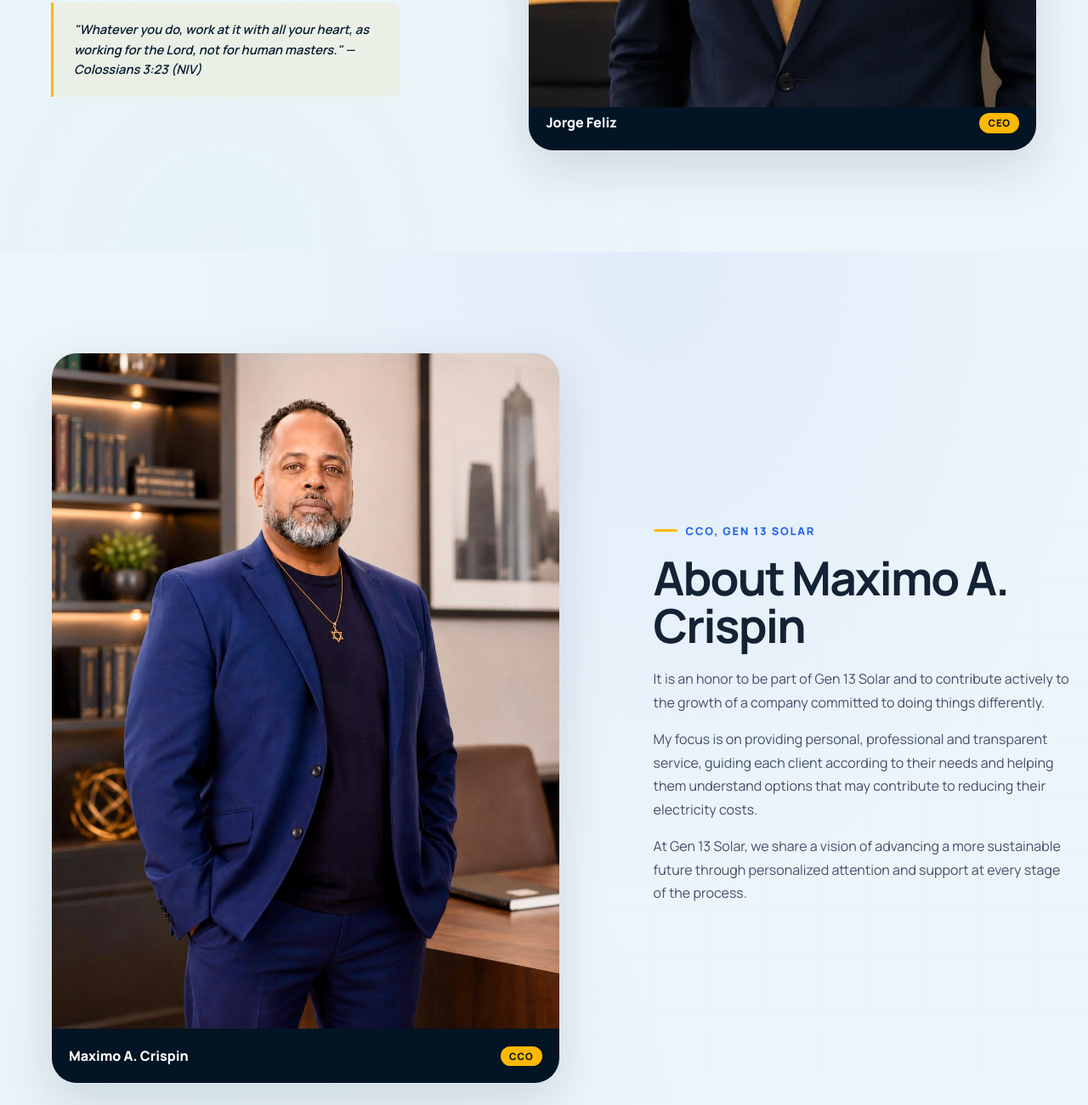
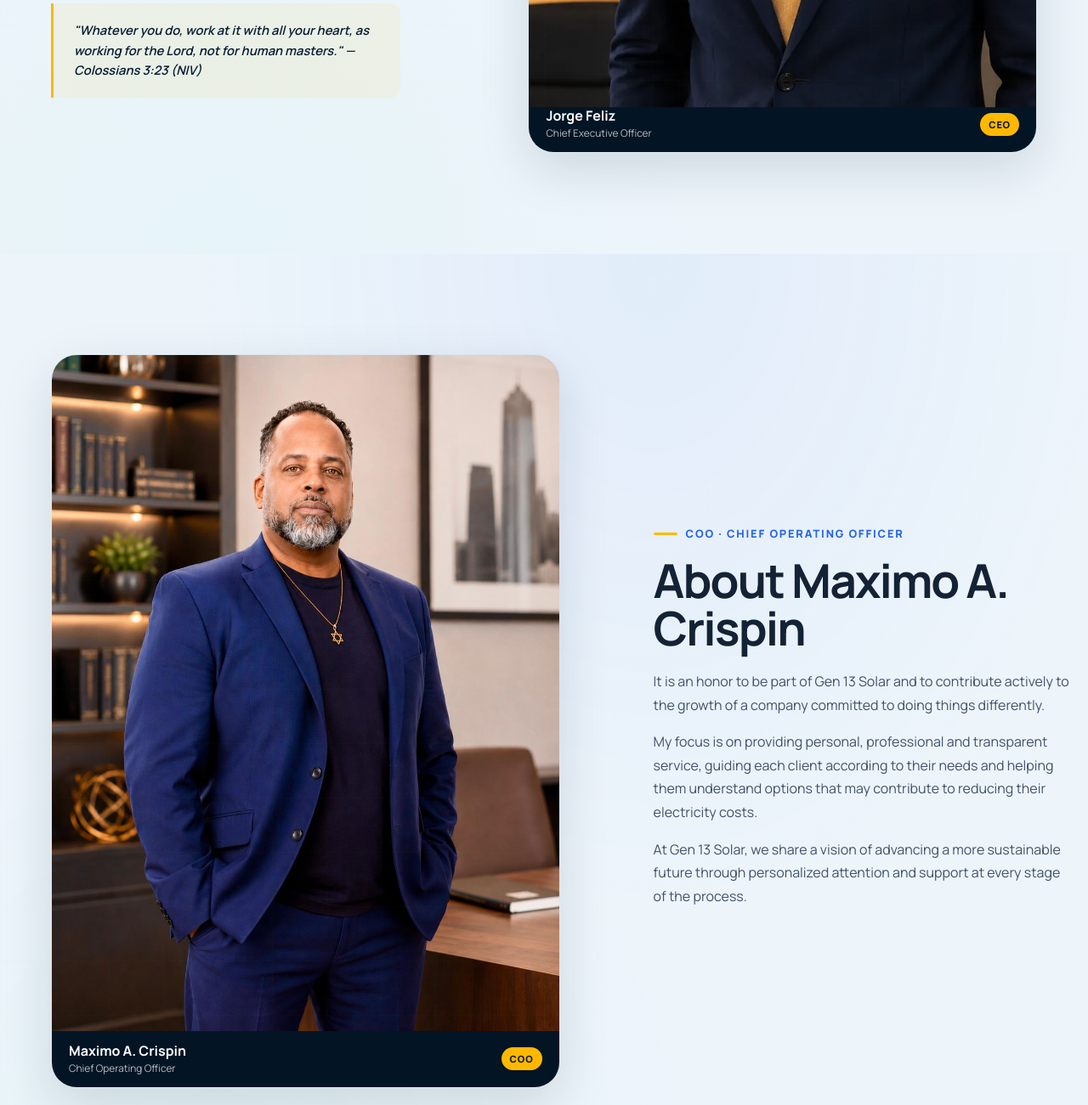
Before and after one commit to emmaneul-rd/gen13solar, a website: page about.html in a window 1280 px wide. Shown: the part 3559-4860 px from the top of the page at 85% size. Drawn offline with Linux system fonts and the light colour scheme.

Commit message:
fix: correct executive roles and show full titles

```diff
--- a/about.html
+++ b/about.html
@@ -15,7 +15,7 @@
   <link rel="preconnect" href="https://fonts.googleapis.com">
   <link rel="preconnect" href="https://fonts.gstatic.com" crossorigin>
   <link href="https://fonts.googleapis.com/css2?family=Manrope:wght@400;500;600;700;800&display=swap" rel="stylesheet">
-  <link rel="stylesheet" href="assets/css/styles.css?v=20260726-3">
+  <link rel="stylesheet" href="assets/css/styles.css?v=20260726-4">
   <meta property="og:type" content="website">
   <meta property="og:title" content="About Gen 13 Solar | Community-First Solar in North Texas">
   <meta property="og:description" content="Learn about Gen 13 Solar, our mission, vision and community-first approach to residential and commercial solar in Dallas–Fort Worth.">
@@ -73,7 +73,7 @@
 <section class="section section-bluewash solar-grid founder-section" aria-labelledby="founder-title" id="founder">
     <div class="container split split--wide">
       <div class="reveal-left">
-        <p class="eyebrow" data-i18n="founder.eyebrow">CEO, Gen 13 Solar</p>
+        <p class="eyebrow" data-i18n="founder.eyebrow">CEO · Chief Executive Officer</p>
         <h2 id="founder-title" data-i18n="founder.title">Meet Jorge Feliz</h2>
         <div class="founder-text-reveal">
           <p data-i18n="founder.bio1">Jorge Feliz founded Gen 13 Solar with a clear mission: to help homeowners, businesses, churches and nonprofits take control of their energy costs through honest advice, quality workmanship and long-term value.</p>
@@ -90,10 +90,13 @@
         <blockquote class="founder-verse reveal" data-i18n="founder.verse">"Whatever you do, work at it with all your heart, as working for the Lord, not for human masters." — Colossians 3:23 (NIV)</blockquote>
       </div>
       <figure class="media-frame reveal-right founder-photo-wrap">
-        <img src="assets/images/founder.webp" alt="Jorge Feliz, CEO of Gen 13 Solar" class="founder-photo founder-photo--jorge" loading="lazy">
+        <img src="assets/images/founder.webp" alt="Jorge Feliz, CEO · Chief Executive Officer" class="founder-photo founder-photo--jorge" loading="lazy">
         <figcaption class="founder-identity">
-          <strong class="founder-identity__name">Jorge Feliz</strong>
-          <span class="founder-identity__role" data-i18n="team.person1.role">CEO</span>
+          <div class="founder-identity__person">
+            <strong data-i18n="team.person1.name">Jorge Feliz</strong>
+            <span data-i18n="team.person1.fullRole">Chief Executive Officer</span>
+          </div>
+          <span class="founder-identity__badge" data-i18n="team.person1.role">CEO</span>
         </figcaption>
       </figure>
     </div>
@@ -102,7 +105,7 @@
   <section class="section section-bluewash solar-grid founder-section" aria-labelledby="cofounder-title" id="cofounder">
     <div class="container split split--wide" style="direction:rtl">
       <div class="reveal-left" style="direction:ltr">
-        <p class="eyebrow" data-i18n="cofounder.eyebrow">CCO, Gen 13 Solar</p>
+        <p class="eyebrow" data-i18n="cofounder.eyebrow">COO · Chief Operating Officer</p>
         <h2 id="cofounder-title" data-i18n="cofounder.title">Meet Maximo A. Crispin</h2>
         <div class="founder-text-reveal">
           <p data-i18n="cofounder.bio1">It is an honor to be part of Gen 13 Solar and to contribute actively to the growth of a company committed to doing things differently.</p>
@@ -115,10 +118,13 @@
         </div>
       </div>
       <figure class="media-frame reveal-right founder-photo-wrap" style="direction:ltr">
-        <img src="assets/images/maximo-crispin.jpg" alt="Maximo A. Crispin, CCO of Gen 13 Solar" class="founder-photo founder-photo--maximo" loading="lazy">
+        <img src="assets/images/maximo-crispin.jpg" alt="Maximo A. Crispin, COO · Chief Operating Officer" class="founder-photo founder-photo--maximo" loading="lazy">
         <figcaption class="founder-identity">
-          <strong class="founder-identity__name">Maximo A. Crispin</strong>
-          <span class="founder-identity__role" data-i18n="team.person2.role">CCO</span>
+          <div class="founder-identity__person">
+            <strong data-i18n="team.person2.name">Maximo A. Crispin</strong>
+            <span data-i18n="team.person2.fullRole">Chief Operating Officer</span>
+          </div>
+          <span class="founder-identity__badge" data-i18n="team.person2.role">COO</span>
         </figcaption>
       </figure>
     </div>
@@ -227,7 +233,7 @@
     <a class="floating-contact__btn floating-contact__btn--phone" href="tel:+19402067006" aria-label="Call Gen 13 Solar at +1 (940) 206-7006" title="Call +1 (940) 206-7006"><svg viewBox="0 0 24 24" aria-hidden="true"><path d="M22 16.92v3a2 2 0 01-2.18 2 19.79 19.79 0 01-8.63-3.07 19.5 19.5 0 01-6-6 19.79 19.79 0 01-3.07-8.67A2 2 0 014.11 2h3a2 2 0 012 1.72 12.84 12.84 0 00.7 2.81 2 2 0 01-.45 2.11L8.09 9.91a16 16 0 006 6l1.27-1.27a2 2 0 012.11-.45 12.84 12.84 0 002.81.7A2 2 0 0122 16.92z"/></svg></a>
     <a class="floating-contact__btn floating-contact__btn--wa" data-whatsapp aria-label="Chat on WhatsApp" title="WhatsApp Gen 13 Solar"><svg viewBox="0 0 24 24" aria-hidden="true"><path d="M17.472 14.382c-.297-.149-1.758-.867-2.03-.967-.273-.099-.471-.148-.67.15-.197.297-.767.966-.94 1.164-.173.199-.347.223-.644.075-.297-.15-1.255-.463-2.39-1.475-.883-.788-1.48-1.761-1.653-2.059-.173-.297-.018-.458.13-.606.134-.133.298-.347.446-.52.149-.174.198-.298.298-.497.099-.198.05-.371-.025-.52-.075-.149-.669-1.612-.916-2.207-.242-.579-.487-.5-.669-.51l-.57-.01c-.198 0-.52.074-.792.372-.272.297-1.04 1.016-1.04 2.479 0 1.462 1.065 2.875 1.213 3.074.149.198 2.096 3.2 5.077 4.487.709.306 1.262.489 1.694.625.712.227 1.36.195 1.871.118.571-.085 1.758-.719 2.006-1.413.248-.694.248-1.289.173-1.413-.074-.124-.272-.198-.57-.347m-5.421 7.403h-.004a9.87 9.87 0 01-5.031-1.378l-.361-.214-3.741.982.998-3.648-.235-.374a9.86 9.86 0 01-1.51-5.26c.001-5.45 4.436-9.884 9.888-9.884 2.64 0 5.122 1.03 6.988 2.898a9.825 9.825 0 012.893 6.994c-.003 5.45-4.437 9.884-9.885 9.884m8.413-18.297A11.815 11.815 0 0012.05 0C5.495 0 .16 5.335.157 11.892c0 2.096.547 4.142 1.588 5.945L.057 24l6.305-1.654a11.882 11.882 0 005.683 1.448h.005c6.554 0 11.89-5.335 11.893-11.893a11.821 11.821 0 00-3.48-8.413z"/></svg></a>
   </nav>
-  <script src="assets/js/i18n.js?v=20260726-3" defer></script>
-  <script src="assets/js/app.js?v=20260726-3" defer></script>
+  <script src="assets/js/i18n.js?v=20260726-4" defer></script>
+  <script src="assets/js/app.js?v=20260726-4" defer></script>
 </body>
 </html>
--- a/assets/css/styles.css
+++ b/assets/css/styles.css
@@ -1065,20 +1065,28 @@ html.motion-ready .founder-text-reveal.is-visible:nth-child(4) { transition-dela
   background: var(--navy-950);
   color: var(--white);
 }
-.founder-identity__name {
+.founder-identity__person {
   min-width: 0;
+  display: grid;
+  gap: 3px;
+}
+.founder-identity__person strong {
+  color: var(--white);
   font-size: 1rem;
   line-height: 1.2;
-  font-weight: 850;
-}
-.founder-identity__role {
+}
+.founder-identity__person span {
+  color: rgba(255, 255, 255, .72);
+  font-size: .74rem;
+  line-height: 1.35;
+}
+.founder-identity__badge {
   flex: 0 0 auto;
   padding: 6px 10px;
   border-radius: 999px;
+  color: var(--navy-950);
   background: var(--gold-500);
-  color: var(--navy-950);
-  font-size: .72rem;
-  line-height: 1;
+  font-size: .7rem;
   font-weight: 900;
   letter-spacing: .08em;
 }
@@ -1089,8 +1097,16 @@ html.motion-ready .founder-text-reveal.is-visible:nth-child(4) { transition-dela
     gap: 8px;
     padding: 12px 16px;
   }
-  .founder-identity__name { font-size: .92rem; }
-  .founder-identity__role { align-self: flex-start; }
+  .founder-identity__person strong { font-size: .92rem; }
+  .founder-identity__badge { align-self: flex-start; }
+}
+@media (max-width: 390px) {
+  .founder-identity {
+    align-items: flex-start;
+  }
+  .founder-identity__person span {
+    max-width: 210px;
+  }
 }
 
 /* Capability cards */
--- a/locales/en.json
+++ b/locales/en.json
@@ -324,9 +324,11 @@
   "team.person1.name": "Jorge Feliz",
   "team.person1.role": "CEO",
   "team.person1.bio": "Jorge founded Gen 13 Solar to help homeowners, businesses, churches and nonprofits make confident energy decisions through honest guidance, careful design and long-term value.",
+  "team.person1.fullRole": "Chief Executive Officer",
   "team.person2.name": "Maximo A. Crispin",
-  "team.person2.role": "CCO",
+  "team.person2.role": "COO",
   "team.person2.bio": "Maximo helps clients understand their energy options through personal, professional and transparent guidance throughout the solar process.",
+  "team.person2.fullRole": "Chief Operating Officer",
   "team.cta": "Meet the team",
   "homeDesignAnalysis.eyebrow": "Professional solar design",
   "homeDesignAnalysis.title": "Professional solar design, not guesswork.",
@@ -339,14 +341,14 @@
   "homeDesignAnalysis.item6": "Panel-level system layout",
   "homeDesignAnalysis.tagline": "Precision. Transparency. Confidence.",
   "homeDesignAnalysis.cta": "Explore our process",
-  "founder.eyebrow": "CEO, Gen 13 Solar",
+  "founder.eyebrow": "CEO · Chief Executive Officer",
   "founder.title": "About Jorge Feliz",
   "founder.bio1": "Jorge Feliz founded Gen 13 Solar with a clear mission: to help homeowners, businesses, churches and nonprofits take control of their energy costs through honest advice, quality workmanship and long-term value.",
   "founder.bio2": "With a background in procurement, logistics and financial analysis, Jorge approaches each project from an investment perspective, not a sales perspective. Every system is carefully designed using professional-grade solar modeling tools so recommendations are backed by real data.",
   "founder.bio3": "At Gen 13 Solar, trust is earned through transparency: clear communication, premium equipment, meticulous design and support that continues after installation.",
   "founder.bio4": "Whether the goal is lowering electric bills, preparing for rising utility costs or investing in the future of a property, Jorge's focus is simple: give every client the knowledge and guidance needed to make a confident decision.",
   "founder.verse": "\"Whatever you do, work at it with all your heart, as working for the Lord, not for human masters.\" — Colossians 3:23 (NIV)",
-  "cofounder.eyebrow": "CCO, Gen 13 Solar",
+  "cofounder.eyebrow": "COO · Chief Operating Officer",
   "cofounder.title": "About Maximo A. Crispin",
   "cofounder.bio1": "It is an honor to be part of Gen 13 Solar and to contribute actively to the growth of a company committed to doing things differently.",
   "cofounder.bio2": "My focus is on providing personal, professional and transparent service, guiding each client according to their needs and helping them understand options that may contribute to reducing their electricity costs.",
@@ -714,7 +716,7 @@
   "alt.heroHome": "Modern Texas home with rooftop solar panels",
   "alt.aerialPlanning": "Aerial drone view of rooftop solar planning and design analysis",
   "alt.founder": "Jorge Feliz, CEO of Gen 13 Solar",
-  "alt.cofounder": "Maximo A. Crispin, CCO of Gen 13 Solar",
+  "alt.cofounder": "Maximo A. Crispin, COO of Gen 13 Solar",
   "alt.projectPoolHome": "Aerial view of residential solar installation with pool",
   "alt.projectRooftop": "Close view of rooftop solar panels",
   "alt.projectResidential": "Modern home with rooftop solar integration",
```
Also changed, not shown: 404.html (+3 -3 lines), contact.html (+3 -3 lines), index.html (+4 -4 lines), privacy.html (+3 -3 lines), projects.html (+3 -3 lines), services.html (+3 -3 lines), terms.html (+3 -3 lines), texas-energy-costs.html (+3 -3 lines), thank-you.html (+3 -3 lines), locales/es.json.
